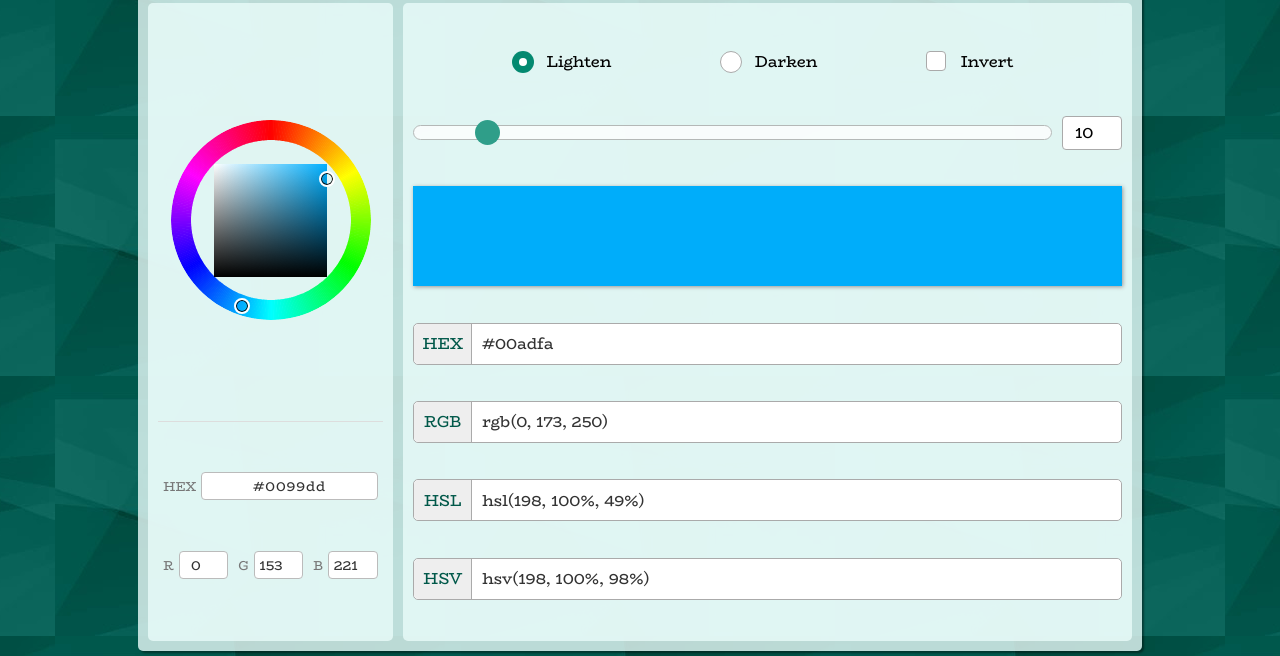
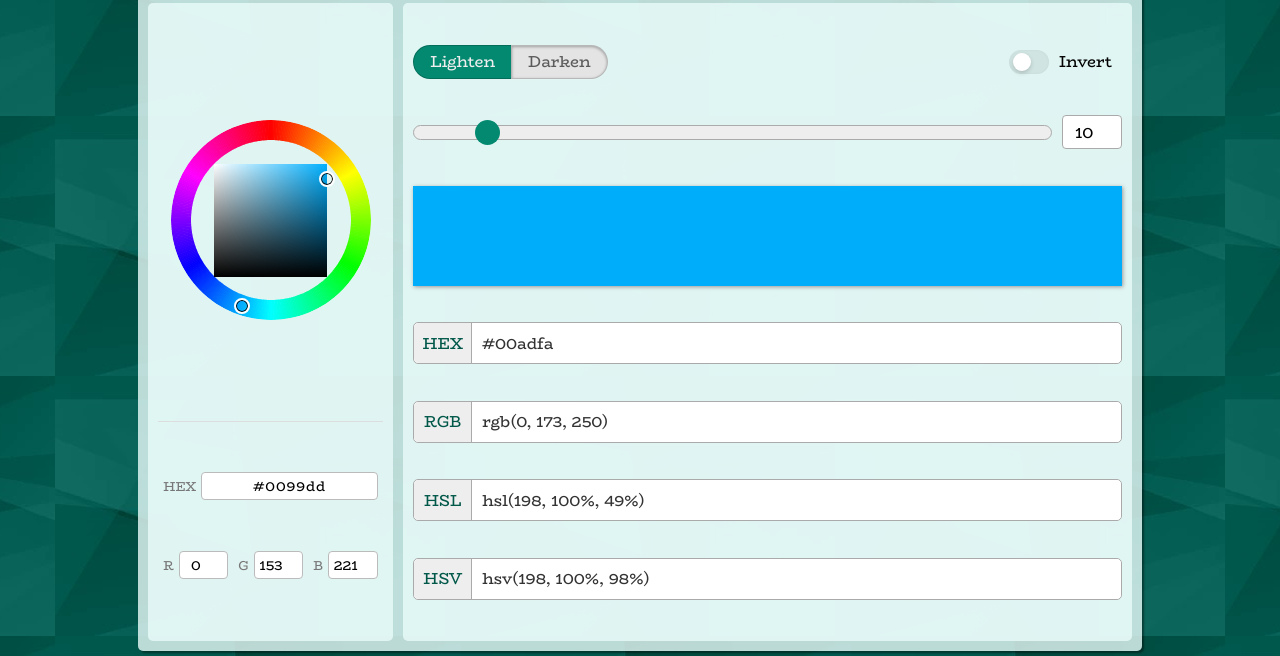
Before and after one commit to adithsureshbabu/ld-color-tool, a plain HTML site: page index.html in a window 1280 px wide. Shown: the part 144-800 px from the top of the page. Drawn offline with Linux system fonts and the light colour scheme.

Commit message:
ui updates and bug fixes

```diff
--- a/css/style.css
+++ b/css/style.css
@@ -1,17 +1,10 @@
-* {
-  padding: 0;
-  margin: 0;
-  -webkit-box-sizing: border-box;
-  box-sizing: border-box;
-  font-family: BioRhyme, fontello, serif;
-}
 .default-theme {
   --white: #ffffff;
   --white2: #eeeeee;
   --white3: #dddddd;
   --gray: #999999;
   --gray2: #777777;
-  --black: #111111;
+  --black: #000000;
   --black2: #333333;
   --teal0: #e0f6f4;
   --teal1: #bbdcd9;
@@ -22,6 +15,14 @@
   --shadow2: 1px 1px 4px var(--gray);
   --controlborder: 1px solid #aaa;
 }
+* {
+  padding: 0;
+  margin: 0;
+  -webkit-box-sizing: border-box;
+  box-sizing: border-box;
+  font-family: BioRhyme, fontello, sans-serif;
+  color: var(--black);
+}
 body,
 html {
   height: 100%;
@@ -29,6 +30,7 @@ html {
   overflow: auto;
 }
 body {
+  /* background: linear-gradient(90deg, rgba(0,121,145,1) 0%, rgba(120,255,214,1) 100%); */
   background: url(../img/bg.jpg) repeat fixed top center;
   background-color: var(--teal3);
 }
@@ -151,81 +153,85 @@ body {
 .right_part > * {
   margin: 5px 0;
 }
-.check_btn_container {
-  display: -webkit-box;
-  display: -webkit-flex;
-  display: -ms-flexbox;
+.radio_btn_grp {
   display: flex;
-  position: relative;
-  padding-left: 35px;
-  margin: 5px 10px 5px 0;
-  cursor: pointer;
+}
+.radio_btn_grp input {
+  position: absolute !important;
+  clip: rect(0, 0, 0, 0);
+  height: 1px;
+  width: 1px;
+  border: 0;
+  overflow: hidden;
+}
+.radio_btn_grp label {
+  background-color: #e4e4e4;
+  color: rgba(0, 0, 0, 0.6);
+  line-height: 1;
+  text-align: center;
+  padding: 8px 16px;
+  margin-right: -1px;
+  border: 1px solid rgba(0, 0, 0, 0.2);
+  box-shadow: inset 0 1px 3px rgba(0, 0, 0, 0.3), 0 1px rgba(255, 255, 255, 0.1);
+  transition: all 0.1s ease-in-out;
   -webkit-user-select: none;
-  -moz-user-select: none;
-  -ms-user-select: none;
   user-select: none;
 }
-.check_btn {
-  position: absolute;
-  opacity: 0;
+.radio_btn_grp label:hover {
   cursor: pointer;
-  margin: 5px 10px;
-  height: 0;
-  width: 0;
 }
-.checkmark {
-  position: absolute;
-  top: 1.8px;
-  left: 0;
-  height: 20px;
-  width: 20px;
-  background-color: var(--white);
-  border: var(--controlborder);
-  -webkit-border-radius: 4px;
-  border-radius: 4px;
+.radio_btn_grp input:checked + label {
+  color: var(--white2);
+  background-color: var(--teal2);
+  box-shadow: none;
 }
-.checkmark.check_radio {
-  top: 1.5px;
-  height: 22px;
-  width: 22px;
-  -webkit-border-radius: 50%;
+.radio_btn_grp label:first-of-type {
+  border-radius: 30px 0 0 30px;
+}
+.radio_btn_grp label:last-of-type {
+  border-radius: 0 30px 30px 0;
+}
+label.switch .track {
+  width: 40px;
+  height: calc(40px / 1.6666);
+  background: rgba(0, 0, 0, 0.07);
+  border-radius: calc(40px / 1.6666);
+  border-radius: calc(calc(40px / 1.6666) / 2);
+  display: flex;
+  align-items: center;
+  box-shadow: inset 0px 0px 4px -2px rgba(0, 0, 0, 0.129);
+  transition: 250ms ease;
+}
+label.switch .thumb {
+  display: inline-block;
+  background: #fff;
+  width: calc(40px * 0.55 - 4px);
+  height: calc(40px * 0.55 - 4px);
   border-radius: 50%;
+  box-shadow: 0 2px 4px 0 rgba(0, 0, 0, 0.17);
+  transform: translateX(4px);
+  transition: transform 250ms ease-in-out;
 }
-.check_btn_container:hover .check_btn ~ .checkmark {
-  background-color: var(--white3);
+label.switch .labeltxt {
+  margin: 0px 10px;
+  -webkit-user-select: none;
+  user-select: none;
 }
-.check_btn_container .check_btn:checked ~ .checkmark {
-  background-color: var(--teal2);
-  border: none;
+label.switch input[type="checkbox"] {
+  appearance: none;
+  -webkit-appearance: none;
+  -moz-appearance: none;
 }
-.checkmark:after {
-  content: "";
-  position: absolute;
-  display: none;
+label.switch input[type="checkbox"]:checked + .track {
+  background: var(--teal2);
 }
-.check_btn_container .check_btn:checked ~ .checkmark:after {
-  display: block;
+label.switch input[type="checkbox"]:checked + .track .thumb {
+  transform: translateX(calc(40px / 2));
 }
-.check_btn_container .checkmark.check_radio:after {
-  top: 7px;
-  left: 7px;
-  width: 8px;
-  height: 8px;
-  -webkit-border-radius: 50%;
-  border-radius: 50%;
-  background: var(--white);
+label.switch input[type="checkbox"]:focus + .track {
+  box-shadow: inset 0px 0px 4px 1px rgba(0, 0, 0, 0.09);
 }
-.container .checkmark:not(.check_radio):after {
-  top: 2px;
-  left: 6px;
-  width: 5px;
-  height: 10px;
-  border: solid var(--white);
-  border-width: 0 3px 3px 0;
-  -webkit-transform: rotate(45deg);
-  -ms-transform: rotate(45deg);
-  transform: rotate(45deg);
-}
+
 .check_btn_grp {
   display: -webkit-box;
   display: -webkit-flex;
@@ -236,10 +242,10 @@ body {
   -webkit-flex-direction: row;
   -ms-flex-direction: row;
   flex-direction: row;
-  -webkit-box-pack: space-evenly;
-  -webkit-justify-content: space-evenly;
-  -ms-flex-pack: space-evenly;
-  justify-content: space-evenly;
+  -webkit-box-pack: space-between;
+  -webkit-justify-content: space-between;
+  -ms-flex-pack: space-between;
+  justify-content: space-between;
 }
 .slider_container {
   width: 100%;
@@ -264,15 +270,21 @@ body {
   -webkit-border-radius: 30px;
   border-radius: 30px;
   margin: 0 10px 0 0;
-  background: var(--white);
+  background: var(--white2);
   outline: 0;
-  opacity: 0.8;
+  opacity: 1;
   -webkit-transition: opacity 0.2s;
   -o-transition: opacity 0.2s;
   transition: opacity 0.2s;
 }
-.slider:hover {
-  opacity: 1;
+.slider:active {
+  background: var(--white);
+}
+.slider:active::-webkit-slider-thumb {
+  background: var(--teal3);
+}
+.slider:active::-moz-range-thumb {
+  background: var(--teal3);
 }
 .slider::-webkit-slider-thumb {
   -webkit-appearance: none;
@@ -402,6 +414,8 @@ body {
   font-size: 13px;
   color: var(--gray2);
   margin: 0 5px;
+  -webkit-user-select: none;
+  user-select: none;
 }
 .color_input input {
   -webkit-border-radius: 4px;
@@ -414,7 +428,7 @@ body {
   border: 1px solid #bbb;
   outline-color: var(--teal2);
   margin-right: 5px;
-  color: var(--black2);
+  color: var(--black);
 }
 .color_input input:not(.tri_color_input) {
   letter-spacing: 1px;
@@ -434,7 +448,7 @@ body {
 .txtinput {
   background: var(--white);
   border: var(--controlborder);
-  color: #333;
+  color: var(--black2);
   -webkit-border-radius: 5px;
   border-radius: 5px;
   outline: 0;
@@ -493,6 +507,8 @@ body {
   border-bottom-left-radius: 5px;
   min-width: 58px;
   text-align: center;
+  -webkit-user-select: none;
+  user-select: none;
 }
 .toast_bar {
   display: -webkit-inline-box;
@@ -579,23 +595,26 @@ body {
     opacity: 0;
   }
 }
-@media (max-width: 375px) {
-  .check_btn_container {
-    padding-left: 26px;
-    margin: 5px 8px 5px 0;
+@media (max-width: 425px) {
+  .radio_btn_grp label {
+    padding: 8px 8px;
     font-size: 14px;
   }
-  .check_btn_container:last-child {
-    margin-right: 0px;
+  label.switch .labeltxt {
+    font-size: 14px;
+    margin: 0px 5px;
   }
 }
-@media (max-width: 582px) {
+@media (max-width: 768px) {
   .container > section:nth-child(2) {
     -webkit-box-orient: vertical;
     -webkit-box-direction: normal;
     -webkit-flex-direction: column;
     -ms-flex-direction: column;
     flex-direction: column;
+  }
+  .title{
+    font-size: 26px;
   }
   .left_part {
     width: 100%;
--- a/index.html
+++ b/index.html
@@ -43,7 +43,7 @@
       var ga = document.createElement("script");
       ga.async = true;
       ga.src = "https://www.googletagmanager.com/gtag/js?id=G-GJCHG84XCY";
-      document.getElementsByTagName("head")[0].appendChild(ga);
+      document.head.appendChild(ga);
       window.dataLayer = window.dataLayer || [];
       window.gtag = function () {
         window.dataLayer.push(arguments);
@@ -141,42 +141,16 @@
         </div>
         <div class="right_part">
           <div class="check_btn_grp">
-            <label class="check_btn_container"
-              >Lighten
-              <input
-                type="radio"
-                class="check_btn"
-                name="rbLDOption"
-                id="rbLighten"
-                value="Lighten"
-                checked
-                onchange="onRbOptnChnge(this)"
-              />
-              <span class="checkmark check_radio"></span>
-            </label>
-            <label class="check_btn_container"
-              >Darken
-              <input
-                type="radio"
-                class="check_btn"
-                name="rbLDOption"
-                id="rbDarken"
-                value="Darken"
-                onchange="onRbOptnChnge(this)"
-              />
-              <span class="checkmark check_radio"></span>
-            </label>
-            <label class="check_btn_container"
-              >Invert
-              <input
-                type="checkbox"
-                class="check_btn"
-                name="cbOption"
-                id="cbInvert"
-                value="Invert"
-                onchange="onCbOptnChnge(this)"
-              />
-              <span class="checkmark"></span>
+            <div class="radio_btn_grp">
+              <input type="radio" id="rbLighten" name="rbLDOption" value="Lighten" onchange="onRbOptnChnge(this)" />
+              <label for="rbLighten">Lighten</label>
+              <input type="radio" id="rbDarken" name="rbLDOption" value="Darken" onchange="onRbOptnChnge(this)" />
+              <label for="rbDarken">Darken</label>
+            </div>
+            <label for="cbInvert" class="switch" style="display: flex; flex-direction: row; align-items: center">
+              <input type="checkbox" name="cbOption" id="cbInvert" value="Invert" onchange="onCbOptnChnge(this)" />
+              <span class="track"><span class="thumb"></span></span>
+              <span class="labeltxt">Invert</span>
             </label>
           </div>
           <div class="slider_container">
@@ -206,7 +180,7 @@
               onkeydown="return validateFloatKeyCode(event)"
             />
           </div>
-          <div class="color_preview"></div>
+          <div class="color_preview darkmode-ignore"></div>
           <div class="input_group">
             <span class="icon-link">HEX</span>
             <input
@@ -256,4 +230,28 @@
     </div>
     <div class="toast_bar"></div>
   </body>
+  <!-- <script>
+    let dmScript = document.createElement("script");
+    dmScript.src = "https://cdn.jsdelivr.net/npm/darkmode-js@1.5.7/lib/darkmode-js.min.js";
+    document.head.appendChild(dmScript);
+    let dmStylesheet = `.darkmode-toggle { z-index: 99999999; }`;
+    //uncomment below line if darkmode doesnot work for some elements
+    // dmStylesheet+=`.darkmode-layer { z-index: 99999999; }`
+    let dmStyle = document.createElement("style");
+    dmStyle.type = "text/css";
+    dmStyle.innerText = dmStylesheet;
+    document.head.appendChild(dmStyle);
+    const addDarkmodeWidget = () => {
+      window.darkmode = new Darkmode({ label: "🌓" });
+      window.darkmode.showWidget();
+      let dmBg = document.querySelector(".darkmode-background");
+      if (dmBg) dmBg.remove();
+      return;
+    };
+    let stateCheck = setInterval(() => {
+      if (document.readyState !== "complete") return;
+      clearInterval(stateCheck);
+      addDarkmodeWidget();
+    }, 100);
+  </script> -->
 </html>
--- a/js/app.js
+++ b/js/app.js
@@ -338,7 +338,7 @@ const copyText = (text) => {
 };
 
 const getParamFromUrl = (param = "", type = "") => {
-  let queryString = window.location.href.split("/").pop();
+  let queryString = window.location.href.split("?").pop();
   param = new URLSearchParams(queryString).get(param);
   if (!param) return "";
   param = decodeURIComponent(param).toLowerCase();
```
